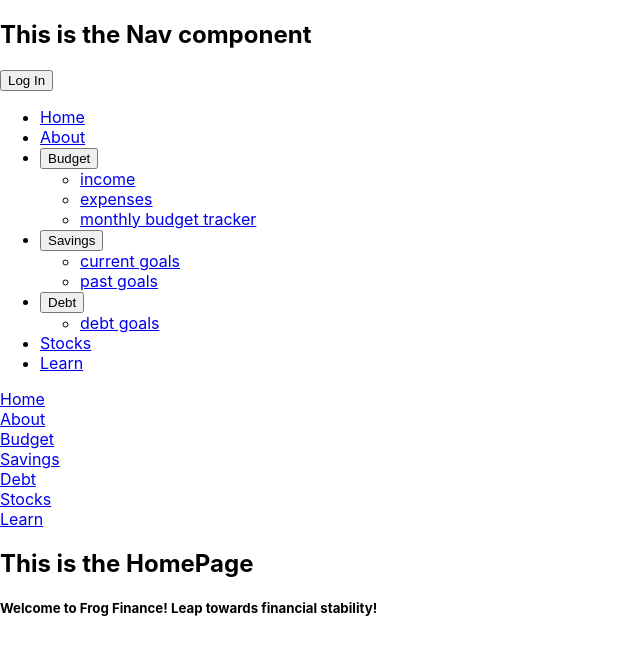
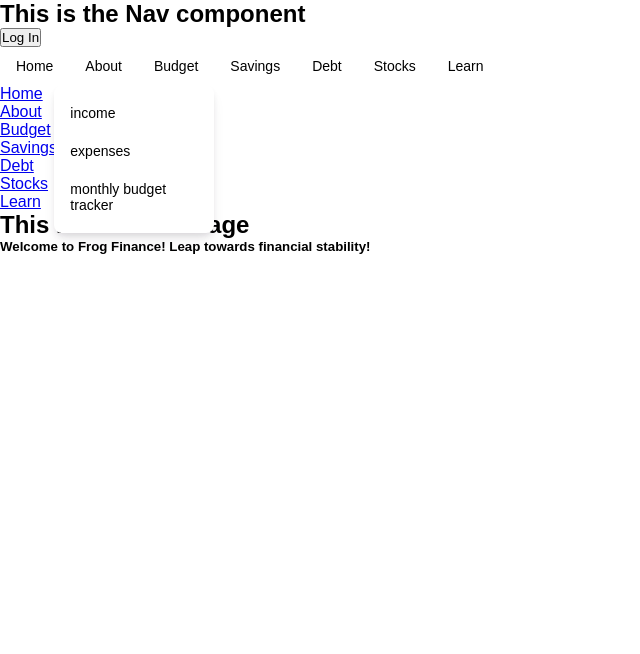
Before and after one commit to Shamayal/frog-finance, a React (Create React App) app in the folder frontend/client/: page / in a window 1280 px wide. Both pictures are taken after a click on the button "Budget". Shown: the top 654 px of the page, without its empty margins (0-640 px from the left). Built offline with nearby package versions, Linux system fonts and the light colour scheme.

Commit message:
added styling and dropdown with menu items

```diff
--- a/frontend/client/src/App.css
+++ b/frontend/client/src/App.css
@@ -1,38 +1,126 @@
-.App {
-  text-align: center;
+* {
+  margin: 0;
+  padding: 0;
+  box-sizing: border-box;
 }
 
-.App-logo {
-  height: 40vmin;
-  pointer-events: none;
+body {
+  font-family: sans-serif;
 }
 
-@media (prefers-reduced-motion: no-preference) {
-  .App-logo {
-    animation: App-logo-spin infinite 20s linear;
-  }
+header {
+  box-shadow: 0 1px 3px 0 rgba(0, 0, 0, 0.07), 0 1px 2px 0 rgba(0, 0, 0, 0.05);
+  color: #212529;
 }
 
-.App-header {
-  background-color: #282c34;
-  min-height: 100vh;
+.nav-area {
   display: flex;
-  flex-direction: column;
   align-items: center;
-  justify-content: center;
-  font-size: calc(10px + 2vmin);
-  color: white;
+  max-width: 1200px;
+  margin: 0 auto;
+  padding: 10px 20px;
 }
 
-.App-link {
-  color: #61dafb;
+.logo {
+  text-decoration: none;
+  font-size: 25px;
+  color: inherit;
+  margin-right: 20px;
 }
 
-@keyframes App-logo-spin {
-  from {
-    transform: rotate(0deg);
-  }
-  to {
-    transform: rotate(360deg);
-  }
+.menus {
+  display: flex;
+  align-items: center;
+  flex-wrap: wrap;
+  list-style: none;
 }
+
+.menu-items {
+  position: relative;
+  font-size: 14px;
+}
+
+.menu-items a {
+  display: block;
+  font-size: inherit;
+  color: inherit;
+  text-decoration: none;
+}
+
+.menu-items button {
+  display: flex;
+  align-items: center;
+  color: inherit;
+  font-size: inherit;
+  border: none;
+  background-color: transparent;
+  cursor: pointer;
+  width: 100%;
+}
+
+button span {
+  margin-left: 3px;
+}
+
+.menu-items > a, .menu-items button {
+  text-align: left;
+  padding: 0.7rem 1rem;
+}
+
+.menu-items a:hover,
+.menu-items button:hover {
+  background-color: #f2f2f2;
+}
+
+.arrow::after {
+  content: "";
+  display: inline-block;
+  margin-left: 0.28em;
+  vertical-align: 0.09em;
+  border-top: 0.42em solid;
+  border-right: 0.32em solid transparent;
+  border-left: 0.32em solid transparent;
+}
+
+.dropdown {
+  position: absolute;
+  right: 0;
+  left: auto;
+  box-shadow: 0 10px 15px -3px rgba(46, 41, 51, 0.08),
+    0 4px 6px -2px rgba(71, 63, 79, 0.16);
+  font-size: 0.875rem;
+  z-index: 9999;
+  min-width: 10rem;
+  padding: 0.5rem 0;
+  list-style: none;
+  background-color: #fff;
+  border-radius: 0.5rem;
+  display: none;
+}
+
+.dropdown.show {
+  display: block;
+}
+
+.dropdown .dropdown-submenu {
+  position: absolute;
+  left: 100%;
+  top: -7px;
+}
+
+/* content */
+
+.content {
+  max-width: 1200px;
+  margin: 0 auto;
+  padding: 3rem 20px;
+}
+
+.content h2 {
+  margin-bottom: 1rem;
+}
+
+.content a {
+  color: #cc3852;
+  margin-right: 10px;
+}
--- a/frontend/client/src/components/Dropdown.jsx
+++ b/frontend/client/src/components/Dropdown.jsx
@@ -1,6 +1,6 @@
-const Dropdown = ({ submenus }) => {
+const Dropdown = ({ submenus, dropdown }) => {
   return (
-    <ul className="dropdown">
+    <ul className={`dropdown ${dropdown ? "show" : ""}`}>
       {submenus.map((submenu, index) => (
         <li key={index} className="menu-items">
           <a href={submenu.url}>{submenu.title}</a>
--- a/frontend/client/src/components/MenuItems.jsx
+++ b/frontend/client/src/components/MenuItems.jsx
@@ -1,14 +1,21 @@
 import Dropdown from './Dropdown';
+import { useState } from "react";
 
 const MenuItems = ({ items }) => {
+  const [dropdown, setDropdown] = useState(false);
   return (
     <li className="menu-items">
       {items.submenu ? (
         <>
-          <button type="button" aria-haspopup="menu">
+          <button type="button" aria-haspopup="menu"
+            aria-expanded={dropdown ? "true" : "false"}
+            onClick={() => setDropdown((prev) => !prev)}
+          >
             {items.title}{' '}
           </button>
-          <Dropdown submenus={items.submenu} />
+          <Dropdown submenus={items.submenu}
+            dropdown={dropdown}
+          />
         </>
       ) : (
         <a href={items.url}>{items.title}</a>
--- a/frontend/client/src/components/NavigationBar.jsx
+++ b/frontend/client/src/components/NavigationBar.jsx
@@ -11,7 +11,6 @@ import Stocks from "../routes/Stocks";
 import Learn from "../routes/Learn";
 import { menuItems } from "../menuItems";
 import MenuItems from './MenuItems';
-
 
 const NavigationBar = () => {
   const { isLoading, error } = useAuth0();
```
